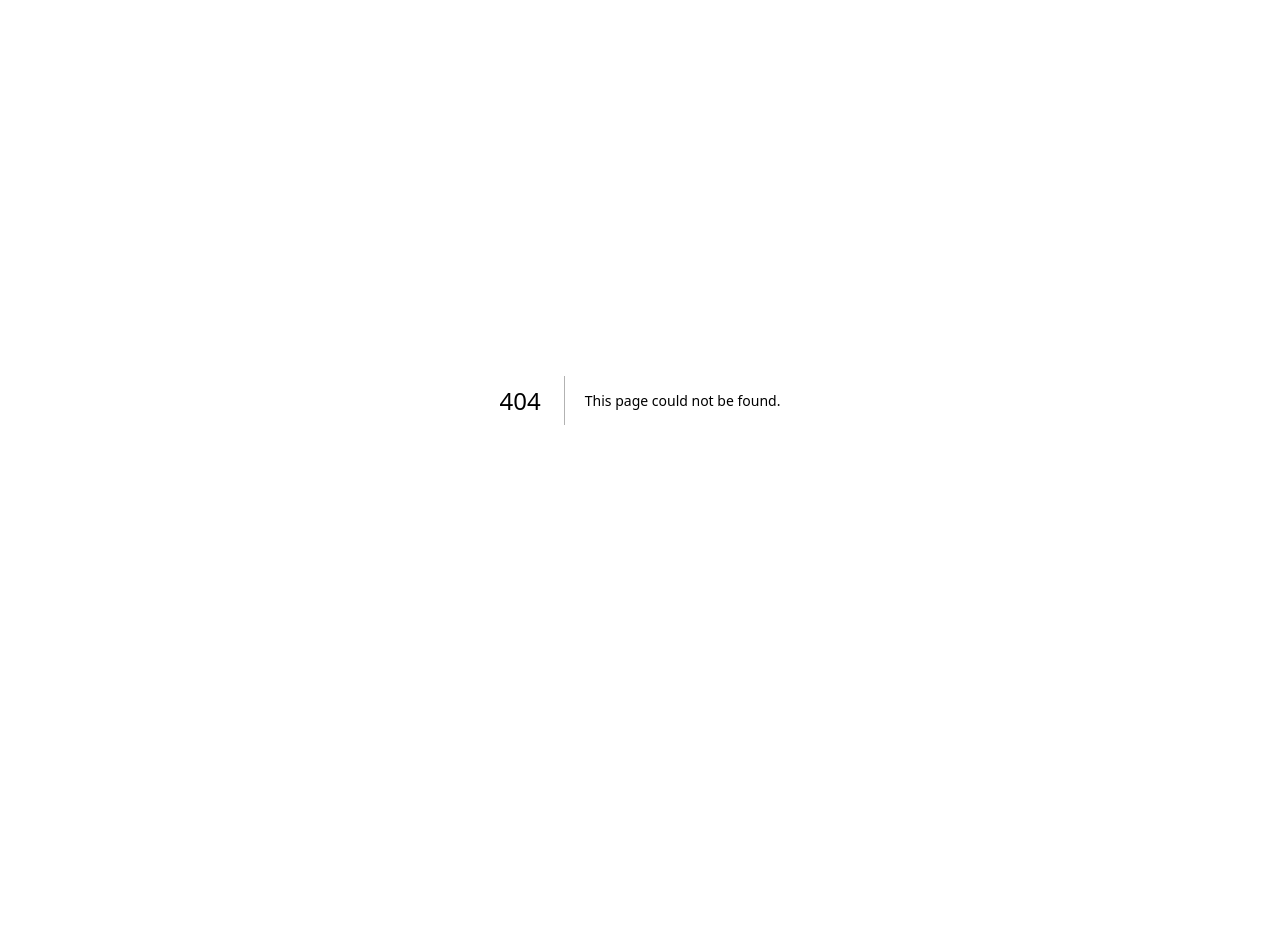
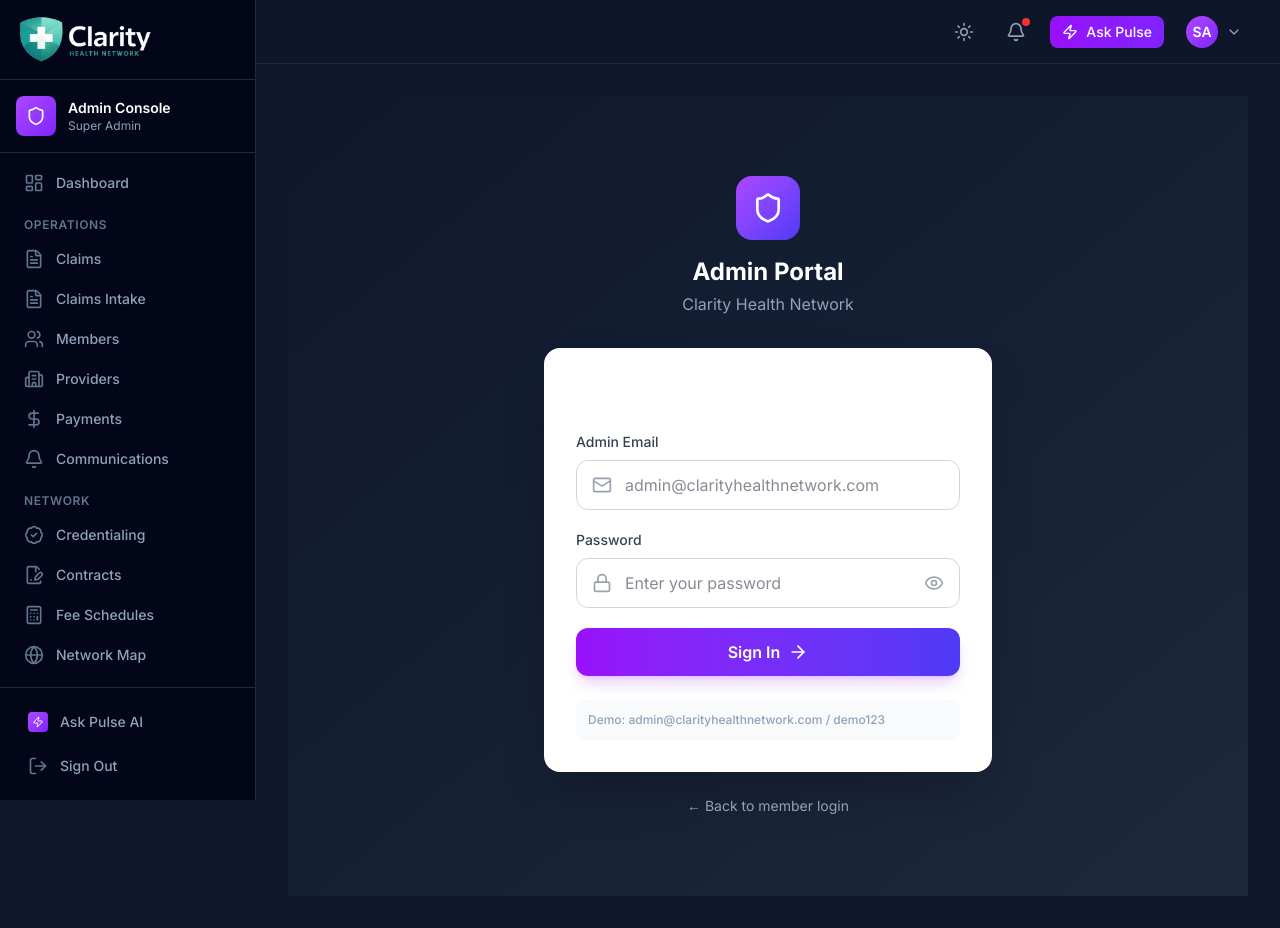
Before and after one commit to CoHoast/clarity-health-network, a Next.js app: page /admin/login in a window 1280 px wide. Before the commit this address had no page. Before the commit the page ends 800 px from the top, so only its background shows below. Built offline with nearby package versions, Linux system fonts and the light colour scheme.

Commit message:
Split admin login to separate page /admin/login

```diff
--- /dev/null
+++ b/app/admin/login/page.tsx
@@ -0,0 +1,149 @@
+"use client";
+
+import { useState } from "react";
+import Link from "next/link";
+import { useRouter } from "next/navigation";
+import { motion } from "framer-motion";
+import { Mail, Lock, ArrowRight, Eye, EyeOff, Shield, Loader2 } from "lucide-react";
+
+export default function AdminLoginPage() {
+  const router = useRouter();
+  const [showPassword, setShowPassword] = useState(false);
+  const [email, setEmail] = useState("");
+  const [password, setPassword] = useState("");
+  const [loading, setLoading] = useState(false);
+  const [error, setError] = useState("");
+
+  const handleSubmit = async (e: React.FormEvent) => {
+    e.preventDefault();
+    setLoading(true);
+    setError("");
+
+    try {
+      const res = await fetch("/api/auth/login", {
+        method: "POST",
+        headers: { "Content-Type": "application/json" },
+        body: JSON.stringify({ email, password, portalType: "admin" }),
+      });
+
+      const data = await res.json();
+
+      if (!res.ok) {
+        throw new Error(data.error || "Login failed");
+      }
+
+      // Store token
+      localStorage.setItem("auth_token", data.token);
+      localStorage.setItem("user", JSON.stringify(data.user));
+
+      // Redirect to admin dashboard
+      router.push("/admin");
+    } catch (err) {
+      setError(err instanceof Error ? err.message : "Login failed");
+    } finally {
+      setLoading(false);
+    }
+  };
+
+  return (
+    <div className="min-h-screen bg-gradient-to-br from-slate-900 to-slate-800 flex items-center justify-center p-8">
+      <motion.div
+        initial={{ opacity: 0, y: 20 }}
+        animate={{ opacity: 1, y: 0 }}
+        className="w-full max-w-md"
+      >
+        {/* Logo */}
+        <div className="text-center mb-8">
+          <div className="w-16 h-16 bg-gradient-to-br from-purple-500 to-indigo-600 rounded-2xl flex items-center justify-center mx-auto mb-4">
+            <Shield className="w-8 h-8 text-white" />
+          </div>
+          <h1 className="text-2xl font-bold text-white">Admin Portal</h1>
+          <p className="text-slate-400 mt-1">Clarity Health Network</p>
+        </div>
+
+        {/* Login Card */}
+        <div className="bg-white rounded-2xl shadow-2xl p-8">
+          <h2 className="text-xl font-semibold text-gray-900 mb-6">Sign in to continue</h2>
+
+          {error && (
+            <div className="mb-6 p-4 bg-red-50 border border-red-200 text-red-700 rounded-xl text-sm">
+              {error}
+            </div>
+          )}
+
+          <form onSubmit={handleSubmit} className="space-y-5">
+            <div>
+              <label className="block text-sm font-medium text-gray-700 mb-2">
+                Admin Email
+              </label>
+              <div className="relative">
+                <Mail className="absolute left-4 top-1/2 -translate-y-1/2 w-5 h-5 text-gray-400" />
+                <input
+                  type="email"
+                  value={email}
+                  onChange={(e) => setEmail(e.target.value)}
+                  placeholder="admin@clarityhealthnetwork.com"
+                  required
+                  className="w-full pl-12 pr-4 py-3 border border-gray-300 rounded-xl focus:ring-2 focus:ring-purple-500 focus:border-transparent"
+                />
+              </div>
+            </div>
+
+            <div>
+              <label className="block text-sm font-medium text-gray-700 mb-2">
+                Password
+              </label>
+              <div className="relative">
+                <Lock className="absolute left-4 top-1/2 -translate-y-1/2 w-5 h-5 text-gray-400" />
+                <input
+                  type={showPassword ? "text" : "password"}
+                  value={password}
+                  onChange={(e) => setPassword(e.target.value)}
+                  placeholder="Enter your password"
+                  required
+                  className="w-full pl-12 pr-12 py-3 border border-gray-300 rounded-xl focus:ring-2 focus:ring-purple-500 focus:border-transparent"
+                />
+                <button
+                  type="button"
+                  onClick={() => setShowPassword(!showPassword)}
+                  className="absolute right-4 top-1/2 -translate-y-1/2 text-gray-400 hover:text-gray-600"
+                >
+                  {showPassword ? <EyeOff className="w-5 h-5" /> : <Eye className="w-5 h-5" />}
+                </button>
+              </div>
+            </div>
+
+            <button
+              type="submit"
+              disabled={loading}
+              className="w-full flex items-center justify-center gap-2 px-6 py-3 bg-gradient-to-r from-purple-600 to-indigo-600 text-white font-semibold rounded-xl hover:from-purple-700 hover:to-indigo-700 transition-all shadow-lg shadow-purple-500/25 disabled:opacity-50"
+            >
+              {loading ? (
+                <>
+                  <Loader2 className="w-5 h-5 animate-spin" />
+                  Signing in...
+                </>
+              ) : (
+                <>
+                  Sign In
+                  <ArrowRight className="w-5 h-5" />
+                </>
+              )}
+            </button>
+          </form>
+
+          {/* Demo hint */}
+          <div className="mt-6 p-3 bg-slate-50 rounded-lg text-xs text-slate-600">
+            <p className="font-medium">Demo: admin@clarityhealthnetwork.com / demo123</p>
+          </div>
+        </div>
+
+        <p className="text-center text-slate-500 text-sm mt-6">
+          <Link href="/login" className="hover:text-white transition-colors">
+            ← Back to member login
+          </Link>
+        </p>
+      </motion.div>
+    </div>
+  );
+}
--- a/app/login/page.tsx
+++ b/app/login/page.tsx
@@ -9,7 +9,7 @@ import { Mail, Lock, ArrowRight, Eye, EyeOff, Shield, Users, Building2, Loader2
 export default function LoginPage() {
   const router = useRouter();
   const [showPassword, setShowPassword] = useState(false);
-  const [userType, setUserType] = useState<"member" | "provider" | "employer" | "admin">("member");
+  const [userType, setUserType] = useState<"member" | "provider" | "employer">("member");
   const [email, setEmail] = useState("");
   const [password, setPassword] = useState("");
   const [loading, setLoading] = useState(false);
@@ -48,9 +48,6 @@ export default function LoginPage() {
         case "employer":
           router.push("/employer");
           break;
-        case "admin":
-          router.push("/admin");
-          break;
       }
     } catch (err) {
       setError(err instanceof Error ? err.message : "Login failed");
@@ -83,12 +80,11 @@ export default function LoginPage() {
           <p className="text-gray-600 mb-8">Sign in to access your portal</p>
 
           {/* User Type Tabs */}
-          <div className="flex gap-1 mb-8 p-1 bg-gray-100 rounded-xl">
+          <div className="flex gap-2 mb-8 p-1 bg-gray-100 rounded-xl">
             {[
               { id: "member" as const, label: "Member", icon: Users },
               { id: "provider" as const, label: "Provider", icon: Building2 },
               { id: "employer" as const, label: "Employer", icon: Shield },
-              { id: "admin" as const, label: "Admin", icon: Shield },
             ].map((type) => (
               <button
                 key={type.id}
@@ -196,7 +192,6 @@ export default function LoginPage() {
               <p><span className="font-medium">Member:</span> john.smith@email.com</p>
               <p><span className="font-medium">Provider:</span> dr.johnson@mainstreetmed.com</p>
               <p><span className="font-medium">Employer:</span> hr@acmecorp.com</p>
-              <p><span className="font-medium">Admin:</span> admin@clarityhealthnetwork.com</p>
               <p className="text-gray-500 mt-2">Password for all: demo123</p>
             </div>
           </div>
```
